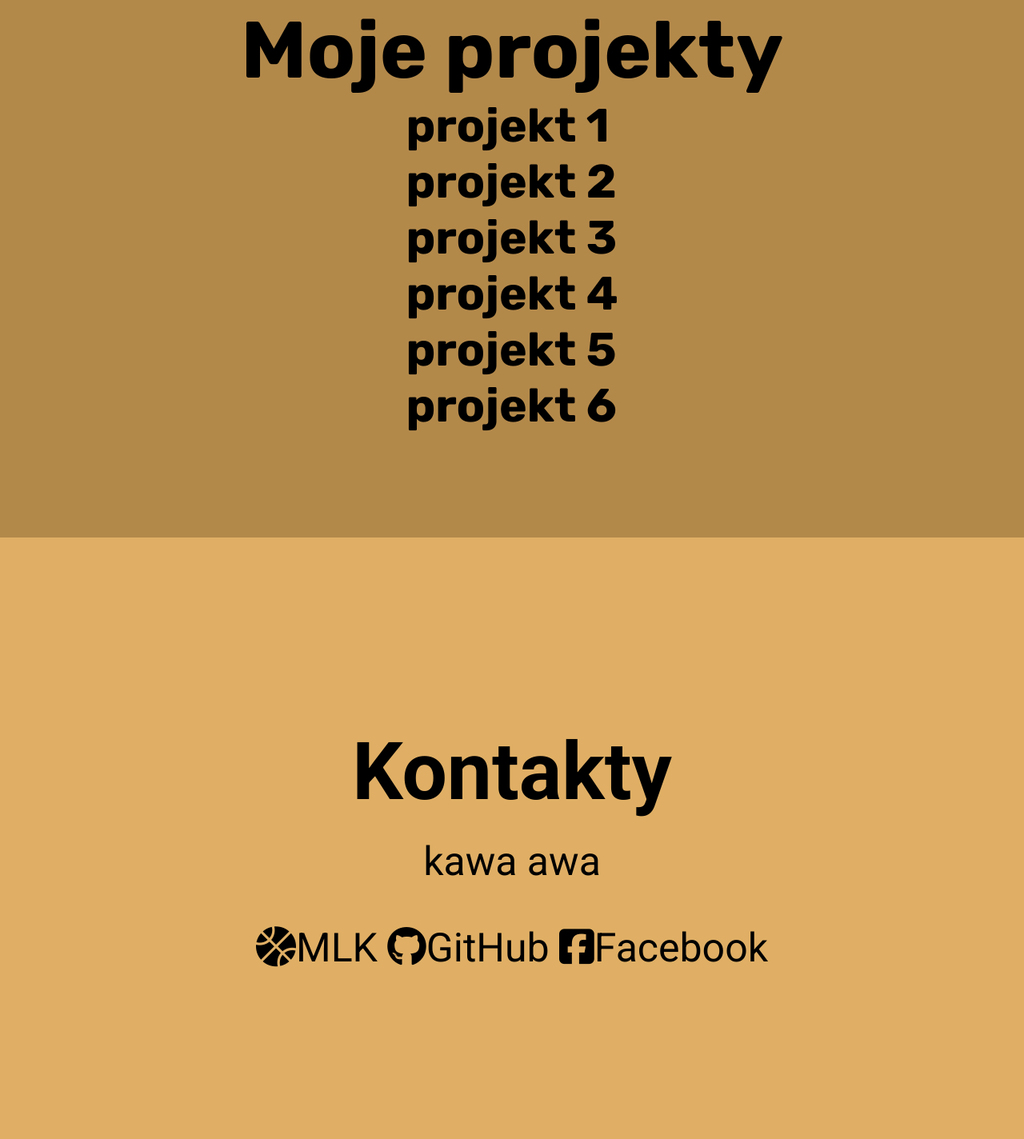
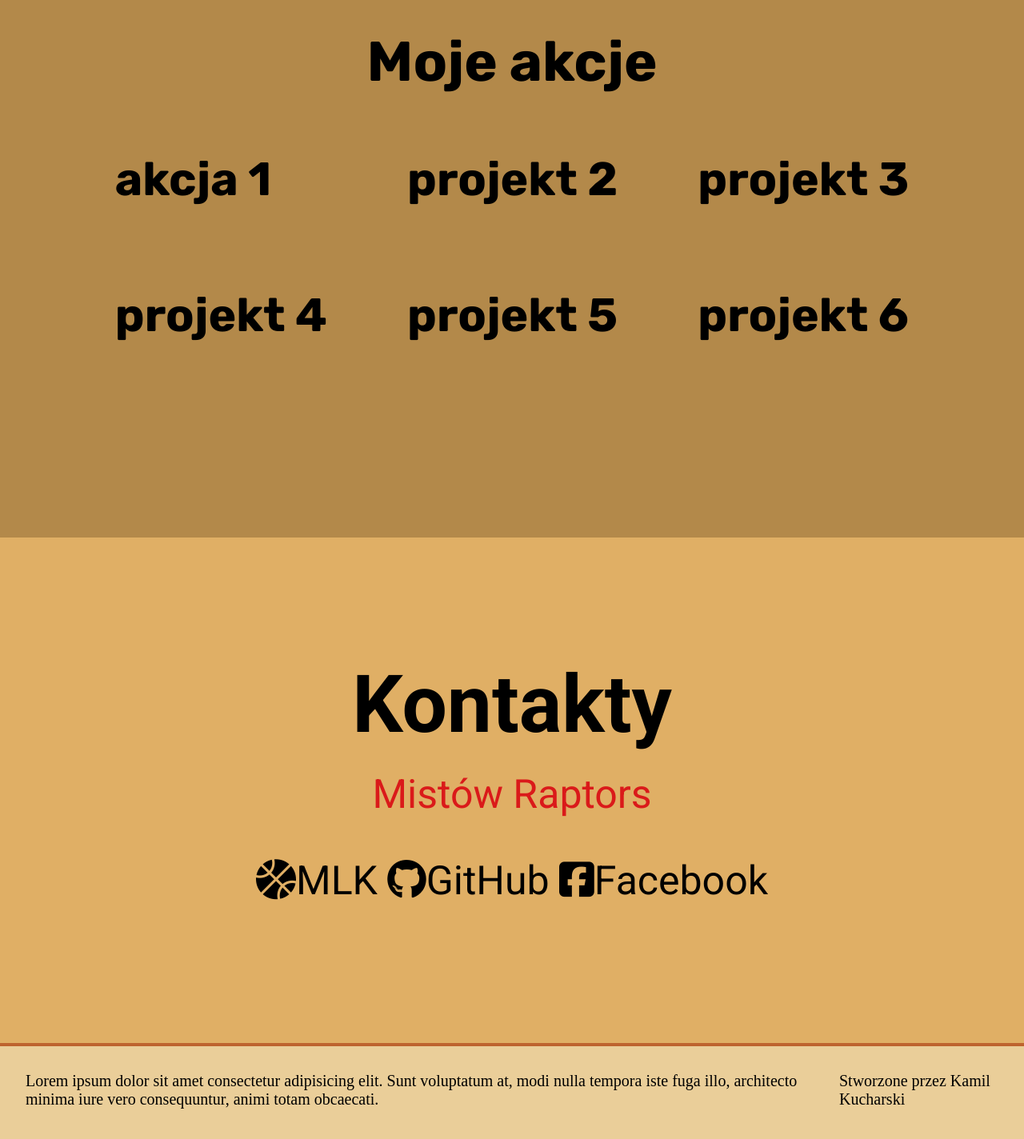
Before and after one commit to K4milKucharski/personal-portfolio, a plain HTML site: page portfolio/index.html in a window 1280 px wide. Shown: the part 1028-2452 px from the top of the page at 80% size. Drawn offline with nearby package versions, Linux system fonts and the light colour scheme.

Commit message:
Add files via upload

```diff
--- a/portfolio/index.html
+++ b/portfolio/index.html
@@ -46,15 +46,13 @@
   <body>
     <div id="welcome-section">
       <h1>Cześć Tu Kamil</h1>
-      <p>a web developer</p>
+      <p>profesjonalny koszykarz</p>
     </div>
 
     <div id="projects">
-      <div class="project-title">
-        <h1>Moje projekty</h1>
-      </div>
+      <h1 class="projects-title">Moje akcje</h1>
       <div class="projects-links">
-        <h3>projekt 1</h3>
+        <h3>akcja 1</h3>
         <h3>projekt 2</h3>
         <h3>projekt 3</h3>
         <h3>projekt 4</h3>
@@ -63,9 +61,9 @@
       </div>
     </div>
     <div id="profiles">
-      <div>
+      <div id="contacts">
         <h1>Kontakty</h1>
-        <p>kawa awa</p>
+        <p>Mistów Raptors</p>
       </div>
       <div class="profile-links">
         <a
@@ -88,6 +86,13 @@
         >
       </div>
     </div>
-    <footer></footer>
+    <footer>
+      <p>
+        Lorem ipsum dolor sit amet consectetur adipisicing elit. Sunt voluptatum
+        at, modi nulla tempora iste fuga illo, architecto minima iure vero
+        consequuntur, animi totam obcaecati.
+      </p>
+      <p>Stworzone przez Kamil Kucharski</p>
+    </footer>
   </body>
 </html>
--- a/portfolio/style.css
+++ b/portfolio/style.css
@@ -27,7 +27,7 @@ header{
     display: flex;
     flex-direction: row;
     justify-content: flex-end;
-    box-shadow: 0px 5px 8px black;
+    box-shadow: 0px 5px 8px rgb(168, 87, 40);
 }
 
 #context-header{
@@ -47,7 +47,7 @@ header{
     transition: 0.3s all ease-in-out;
 }
 .ah{
-    color: black;
+    color: rgb(190, 99, 46);
     height: 100%;
     margin: 10px;
     text-decoration: none;
@@ -83,19 +83,21 @@ ul{
     align-items: center;
     font-size: 50px;
 }
-.project-links{
+.projects-title{
+    font-size: 70px;
+    margin: 0 auto 1em auto;
+    text-decoration: dotted;
+}
+.projects-links{
     display: grid;
-    grid-template-columns: repeat(auto-fit, minmax(320px, 1fr));
-    grid-gap: 4rem;
-    width: 100%;
-    max-width: 1280px;
-    margin: 0 auto;
-    margin-bottom: 6rem;
+    grid-template-columns: auto auto auto;
+    grid-gap: 2em;
+    margin-bottom: 5rem;
 }
 #profiles{
     font-family: "Roboto";
     width: 100%;
-    height: 100vh;
+    height: 79vh;
     background-color:rgb(224, 175, 101);
     display: flex;
     flex-direction: column;
@@ -112,6 +114,9 @@ ul{
     padding: 0.5em;
     display: block;
 }
+#contacts p{
+    color: rgb(218, 26, 26);
+}
 .profile-links{
     padding: 0.5em;
 }
@@ -122,6 +127,10 @@ ul{
     transform: translateY(8px);
 }
 footer{
+    border-top: 4px solid rgb(190, 99, 46);
+    font-weight: 300;
+    font-size: 20px;
     display: flex;
     justify-content: space-evenly;
+    padding: 2rem;
 }
```
